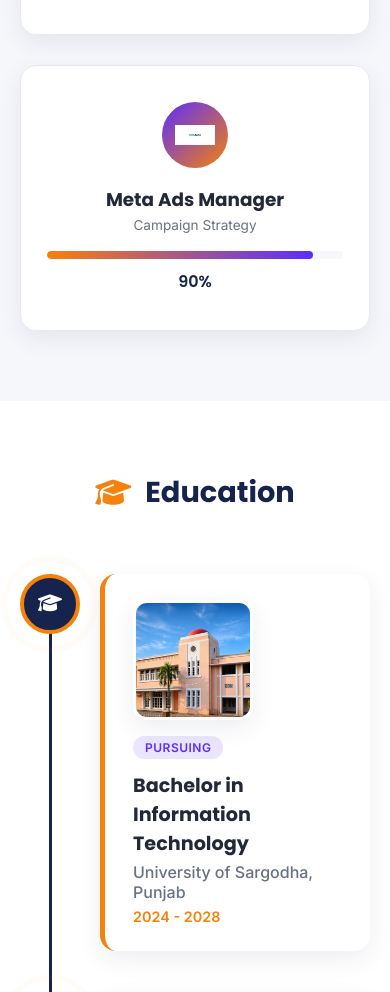
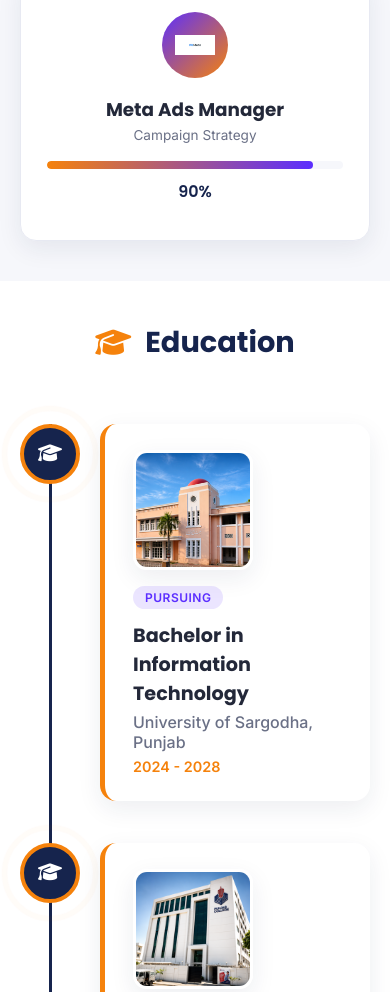
Before and after one commit to tasoobalti-cell/portfolio, a plain HTML site: page index.html in a window 390 px wide. Shown: the part 4009-5001 px from the top of the page. Drawn offline with Linux system fonts and the light colour scheme.

Commit message:
Update style.css

```diff
--- a/style.css
+++ b/style.css
@@ -690,5 +690,5 @@ img.img-error { display: none; }
   #hamburger { display: flex; }
 
   .skills-grid { grid-template-columns: 1fr; }
-  .section { padding: 70px 20px; }
+  .section { padding: 40px 20px; }
 }
```
